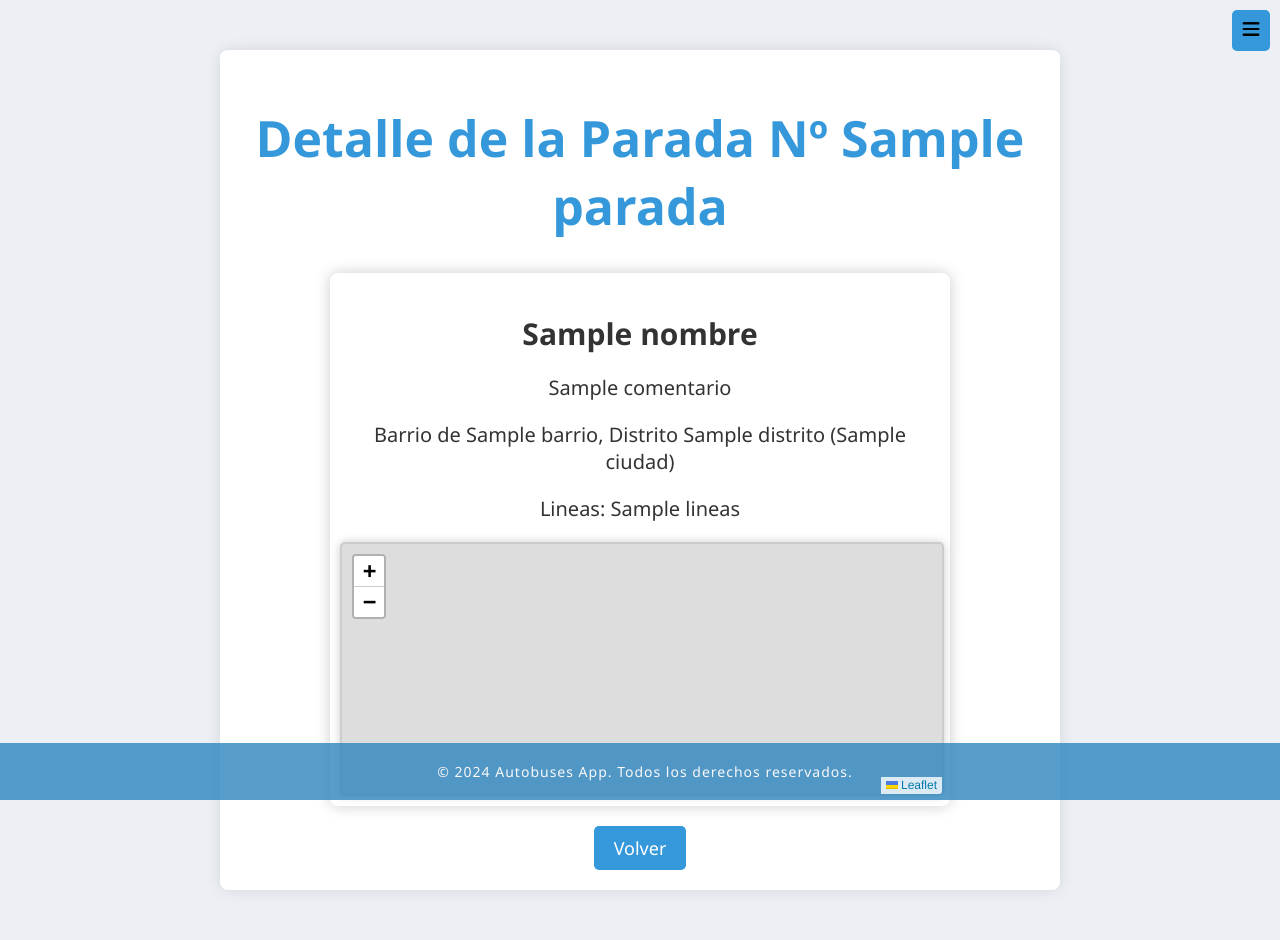
After one commit to nachodorado98/Flask-Autobuses, a Python web app: template python/src/templates/detalle_parada.html in a window 1280 px wide. The commit adds this page. Run offline with Jinja, Linux system fonts and the light colour scheme; the template is opened without the code that fills it: most values are stand-ins (such as "Sample title", 1, 10 or a date in 2020); some libraries are stand-ins or nearby versions.

Commit message:
Creacion pagina detalle parada favorita

```diff
--- a/python/src/__init__.py
+++ b/python/src/__init__.py
@@ -5,6 +5,7 @@ from .blueprints.anadir_linea import bp_anadir_linea
 from .blueprints.detalle_linea import bp_detalle_linea
 from .blueprints.anadir_parada import bp_anadir_parada
 from .blueprints.paradas_favoritas import bp_paradas_favoritas
+from .blueprints.detalle_parada import bp_detalle_parada
 
 # Funcion para crear la instancia de la aplicacion
 def crear_app(configuracion:object)->Flask:
@@ -18,5 +19,6 @@ def crear_app(configuracion:object)->Flask:
 	app.register_blueprint(bp_detalle_linea)
 	app.register_blueprint(bp_anadir_parada)
 	app.register_blueprint(bp_paradas_favoritas)
+	app.register_blueprint(bp_detalle_parada)
 
 	return app
--- a/python/src/static/css/main.css
+++ b/python/src/static/css/main.css
@@ -278,7 +278,6 @@ footer {
     background-color: #2980b9;
 }
 
-
 .contenedor-volver {
     text-align: center;
     margin-top: 20px;
@@ -492,3 +491,56 @@ footer {
 .nueva-parada-favorita-button:hover {
     background-color: #2980b9;
 }
+
+/*----------------------------------------DETALLE PARADA---------------------------------------------*/
+
+.tarjeta-detalle-parada {
+    text-align: center;
+    margin: 20px auto;
+    max-width: 600px;
+    background-color: #ffffff;
+    padding: 10px;
+    border-radius: 8px;
+    box-shadow: 0 0 15px rgba(0, 0, 0, 0.2);
+}
+
+.tarjeta-detalle-parada h3 {
+    font-size: 30px;
+    color: #333;
+    margin-bottom: 10px;
+}
+
+.tarjeta-detalle-parada p {
+    font-size: 20px;
+    color: #333;
+    margin-bottom: 20px;
+}
+
+.tarjeta-detalle-parada .mapa-parada-favorita {
+    height: 250px;
+    width: 100%;
+    border: 2px solid #ccc;
+    border-radius: 5px;
+    box-shadow: 0 0 10px rgba(0, 0, 0, 0.2);
+}
+
+.contenedor-volver-favoritas {
+    text-align: center;
+    margin-top: 10px;
+}
+
+.volver-favoritas-button {
+    display: inline-block;
+    padding: 10px 20px;
+    background-color: #3498db;
+    color: #fff;
+    text-decoration: none;
+    border-radius: 5px;
+    font-size: 18px;
+    cursor: pointer;
+    transition: background-color 0.3s ease-in-out;
+}
+
+.volver-favoritas-button:hover {
+    background-color: #2980b9;
+}
--- /dev/null
+++ b/python/src/templates/detalle_parada.html
@@ -0,0 +1,40 @@
+{% extends 'inicio.html' %}
+
+{% block titulo %}
+
+<h1>Detalle de la Parada Nº {{ parada }}</h1>
+
+{% endblock titulo %}
+
+{% block principal %}
+
+<div class="tarjeta-detalle-parada">
+    <h3>{{ nombre }}</h3>
+    {% if comentario is not none %}
+        <p>{{ comentario }}</p>
+    {% endif %}
+    <p>
+        {% if barrio!="-" %}
+            Barrio de {{ barrio }}, Distrito {{ distrito }} ({{ ciudad }})
+        {% else %}
+            {{ ciudad }}
+        {% endif %}
+    </p>
+    <p>Lineas: {{ lineas }}</p>
+    <div id="mapa-parada-favorita" class="mapa-parada-favorita"></div>
+    <script>
+        var map=L.map("mapa-parada-favorita").setView([{{ latitud }}, {{ longitud }}], 15);
+
+        L.tileLayer("https://{s}.tile.openstreetmap.org/{z}/{x}/{y}.png", {maxZoom: 19}).addTo(map);
+
+        var texto="{{ nombre }} - Parada {{ parada }}";
+
+        var marker=L.marker([{{ latitud }}, {{ longitud }}]).bindPopup(texto).addTo(map);
+    </script>
+</div>
+
+<div class="contenedor-volver-favoritas">
+    <a href="/paradas_favoritas" class="volver-favoritas-button">Volver</a>
+</div>
+
+{% endblock principal %}
--- a/python/src/templates/inicio.html
+++ b/python/src/templates/inicio.html
@@ -4,6 +4,8 @@
     <meta charset="UTF-8">
     <meta name="viewport" content="width=device-width, initial-scale=1.0">
     <link rel="stylesheet" type="text/css" href="{{ url_for('static', filename='css/main.css') }}">
+    <link rel="stylesheet" href="https://unpkg.com/leaflet@1.7.1/dist/leaflet.css" />
+    <script src="https://unpkg.com/leaflet@1.7.1/dist/leaflet.js"></script>
     <title>Autobuses</title>
 </head>
 <body>
--- a/python/src/templates/paradas_favoritas.html
+++ b/python/src/templates/paradas_favoritas.html
@@ -14,7 +14,7 @@
     <div class="tarjetas-paradas-wrapper">
 
         {% for parada in paradas %}
-            <div class="tarjeta-paradas" onclick="window.location.href='#'">
+            <div class="tarjeta-paradas" onclick="window.location.href='/detalle_parada/{{ parada[0] }}'">
                 <h3>Nº {{ parada[0] }}</h3>
                 <p>{{ parada[1] }}</p>
                 {% if parada[2] is not none %}
```
Also changed, not shown: python/src/blueprints/detalle_parada.py (added, +34 -0 lines), python/src/database/conexion.py (+41 -0 lines), python/tests/testapp/test_detalle_parada.py (added, +46 -0 lines), python/tests/testdatabase/test_tablas.py (+38 -0 lines).
